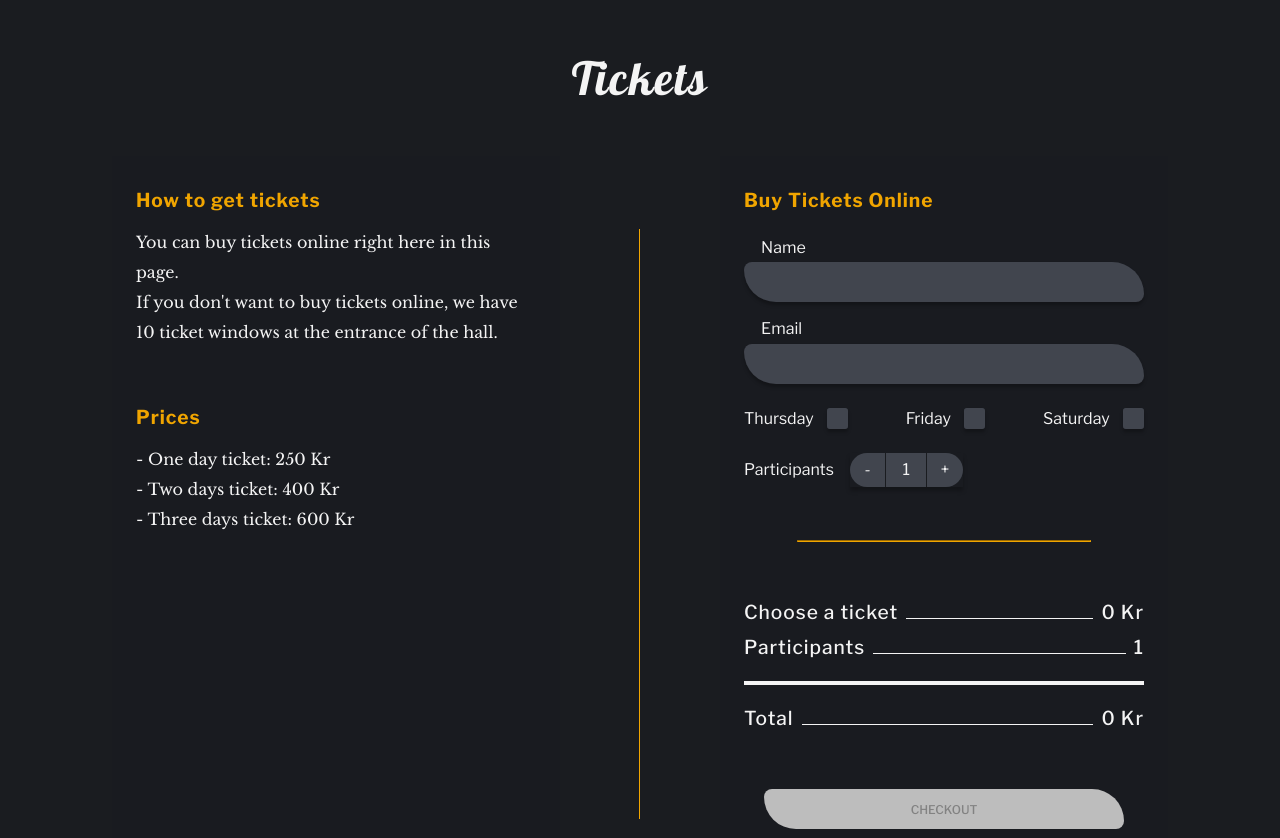
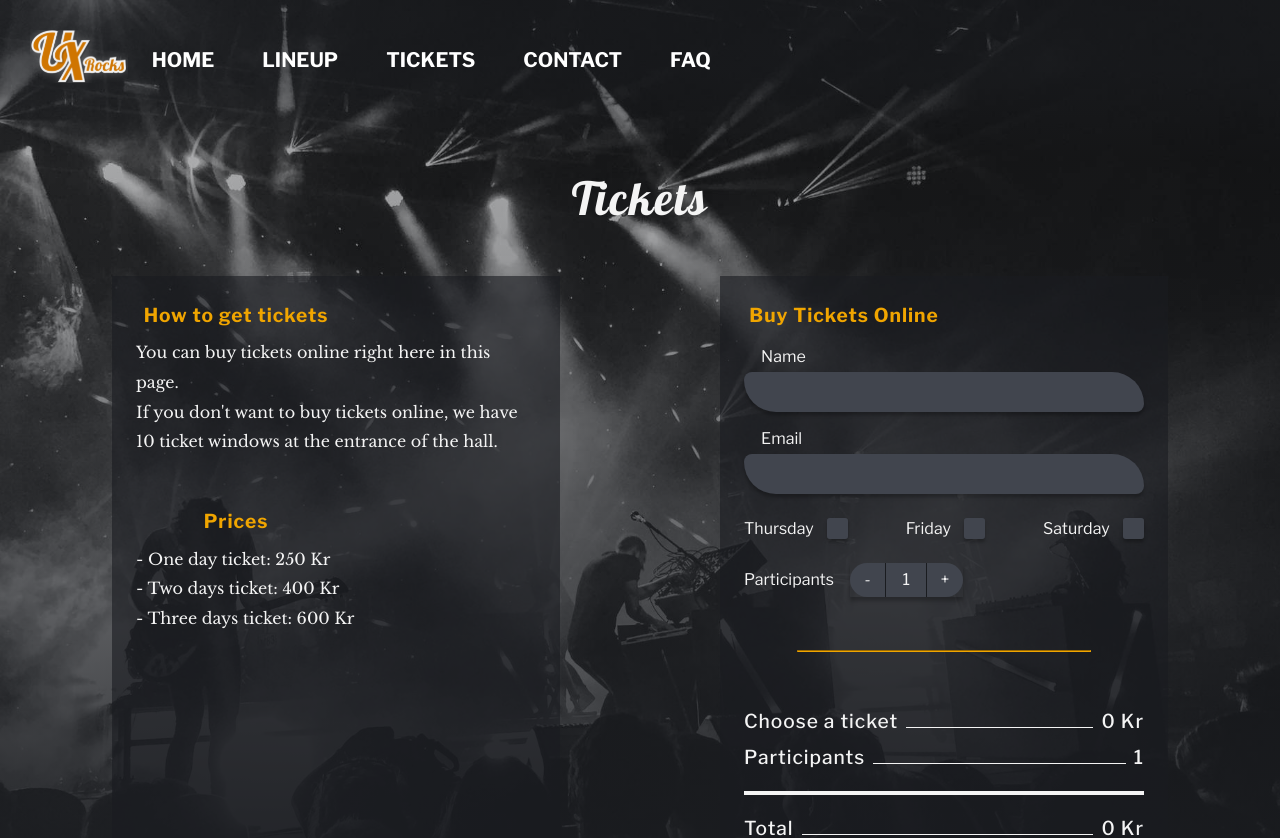
Before and after one commit to jensengbg-christian-mosciatti/ux-rocks, a Vue app: page /#/tickets in a window 1280 px wide. Shown: the top 838 px of the page. Built offline with nearby package versions, Linux system fonts and the light colour scheme.

Commit message:
refactoring nav

```diff
--- a/src/App.vue
+++ b/src/App.vue
@@ -1,8 +1,8 @@
 <template>
-
+  <Nav/>
   <router-view v-slot="{ Component }">
     <transition name="fade" mode="out-in">
-      <component :is="Component" />
+      <component class="margin-top" :is="Component" />
     </transition>
   </router-view>
 
@@ -11,16 +11,22 @@
 
 <script>
 import Footer from '@/components/Footer.vue'
+import Nav from '@/components/Nav.vue'
 
 export default {
   components: {
     Footer,
+    Nav
   },
 }
 </script>
 
 <style lang="scss">
 @import '@/styles/_general';
+
+.margin-top {
+  padding-top: 120px;
+}
 
 html {
   box-sizing: border-box;
@@ -59,11 +65,13 @@ html {
 .fade-enter-from,
 .fade-leave-to {
   opacity: 0;
+
 }
 
 .fade-enter-to,
 .fade-leave-from {
   opacity: 0;
+
   // opacity: 1;
 }
 
--- a/src/components/LineupList.vue
+++ b/src/components/LineupList.vue
@@ -60,13 +60,34 @@
 import Artist from '@/components/Artist'
 import ArtistModal from '@/components/ArtistModal'
 export default {
-    components: { Artist, ArtistModal }
+    components: { Artist, ArtistModal },
+    data() {return{
+      showArtistModal: false,
+    }},
+    methods: {
+    showModal(name, pic, info) {
+      this.selectedName = name
+      this.selectedPic = pic
+      this.selectedInfo = info
+      this.showArtistModal = true
+    },
+
+    closeModal() {
+      this.showArtistModal = false
+    },
+  },
 }
 </script>
 
 <style lang="scss">
 #lineup-list {
-
+  margin: auto;
+  display: flex;
+  justify-content: space-between;
+  align-items: center;
+  width: 70vw;
+  max-width: 1400px;
+  flex-direction: column;
     .lineup-container {
         margin: 50px auto;
         display: flex;
@@ -74,4 +95,9 @@ export default {
         flex-wrap: wrap;
       }
 }
+h2 {
+    max-width: 200px;
+    text-align: center;
+    line-height: 1.6em;
+}
 </style>
--- a/src/components/Nav.vue
+++ b/src/components/Nav.vue
@@ -1,4 +1,5 @@
 <template>
+  <div class="nav-positioning">
     <div id="nav">
       <router-link to="/">
         <img src="@/assets/uxrocks.svg" alt="logo" />
@@ -21,6 +22,8 @@
 
       <MenuModal v-if="showModal" @close="showModal = false" />
     </div>
+
+  </div>
 </template>
 
 <script>
@@ -39,6 +42,9 @@ export default {
 </script>
 
 <style lang="scss" scoped>
+    .nav-positioning {
+      position: absolute;
+    }
     #nav {
         // margin: $margin-v-img;
         padding: $margin-v-img;
--- a/src/styles/_general.scss
+++ b/src/styles/_general.scss
@@ -1,4 +1,4 @@
-.ticket {
+.ticket-bg {
   min-height: 100vh;
   background-color: $black;
   background-image: $bck-shadow, url('./assets/img/bck-tickets.jpg');
@@ -6,33 +6,16 @@
   background-size: cover;
   background-position: center;
   opacity: 1;
-  transition: $fade;
+
 }
 
 .home-bg {
   background-color: $black; /* Used if the image is unavailable */
   background-image: $bg-shadow-home, url('./assets/img/home-bg.png');
-
   background-repeat: no-repeat; /* Do not repeat the image */
   background-size: cover; /* Resize the background image to cover the entire container */
   background-position: center;
   opacity: 1;
-  transition: $fade;
-}
-
-.lineup {
-  min-height: 100vh;
-  background-color: $black;
-  background-image: $lineup-shadow, url('./assets/img/lineup-bg.jpg');
-  background-repeat: no-repeat;
-  background-size: cover;
-  background-position: center;
-  opacity: 1;
-  transition: $fade;
-}
-.fade {
-  opacity: 0;
-  transition: none;
 }
 
 .links {
--- a/src/views/Contact.vue
+++ b/src/views/Contact.vue
@@ -1,4 +1,5 @@
 <template>
+
     <div class="contact-container">
       <div class="contact-info">
         <h1>Contact</h1>
@@ -26,11 +27,13 @@
         press@uxrocks.se
       </p>
     </div>
+
 </template>
 
 <script>
 import Input from '@/components/InputField'
 import PrimaryBtn from '@/components/PrimaryBtn'
+
 export default {
   components: {
     Input,
--- a/src/views/Faq.vue
+++ b/src/views/Faq.vue
@@ -1,4 +1,5 @@
 <template>
+
     <div class="faq-container">
       <h1>FAQ</h1>
 
@@ -36,10 +37,13 @@
         </p>
       </div>
     </div>
+
 </template>
 
 <script>
-export default {}
+export default {
+
+}
 </script>
 
 <style lang="scss" scoped>
--- a/src/views/Home.vue
+++ b/src/views/Home.vue
@@ -1,6 +1,6 @@
 <template>
   <div class="home home-bg">
-    <Nav/>
+    <!-- <Nav/> -->
     <main>
       <section>
         <h1 class="gold">UX ROCKS</h1>
@@ -41,20 +41,21 @@
 // @ is an alias to /src
 import PrimaryBtn from '@/components/PrimaryBtn'
 import GhostBtn from '@/components/GhostBtn'
-import Nav from '@/components/Nav'
+// import Nav from '@/components/Nav'
 
 export default {
   name: 'Home',
   components: {
     PrimaryBtn,
     GhostBtn,
-    Nav
+
   },
 }
 </script>
 
 <style lang="scss" scoped>
 .home {
+
   main {
     height: calc(100vh - 60px);
     margin-top: 5em;
--- a/src/views/Lineup.vue
+++ b/src/views/Lineup.vue
@@ -1,4 +1,5 @@
 <template>
+    <div class="lineup-bg">
       <div id="lineup">
         <h1>Lineup</h1>
         <div class="btn-container">
@@ -9,39 +10,40 @@
         </div>
         <LineupList />
       </div>
+
+    </div>
 </template>
 
 <script>
 import LineupList from '@/components/LineupList'
 import PrimaryBtn from '@/components/PrimaryBtn'
 import GhostBtn from '@/components/GhostBtn'
+
+
 export default {
   components: {LineupList, PrimaryBtn, GhostBtn},
   data() {
     return {
-      showArtistModal: false,
       selectedName: '',
       selectedPic: '',
       selectedInfo: '',
     }
   },
 
-  methods: {
-    showModal(name, pic, info) {
-      this.selectedName = name
-      this.selectedPic = pic
-      this.selectedInfo = info
-      this.showArtistModal = true
-    },
 
-    closeModal() {
-      this.showArtistModal = false
-    },
-  },
 }
 </script>
 
 <style lang="scss" scoped>
+.lineup-bg {
+  min-height: 100vh;
+  background-color: $black;
+  background-image: $lineup-shadow, url('../assets/img/lineup-bg.jpg');
+  background-repeat: no-repeat;
+  background-size: cover;
+  background-position: center;
+}
+
 #lineup {
   margin: auto;
   display: flex;
@@ -50,15 +52,12 @@ export default {
   width: 70vw;
   max-width: 1400px;
   flex-direction: column;
+
   h1 {
     color: $gold;
     margin: 50px;
   }
-  h2 {
-    max-width: 200px;
-    text-align: center;
-    line-height: 1.6em;
-  }
+
   .btn-container {
     display: flex;
     justify-content: center;
--- a/src/views/Tickets.vue
+++ b/src/views/Tickets.vue
@@ -1,5 +1,5 @@
 <template>
-  <main>
+    <main class="ticket-bg">
       <section class="title">
         <h1>Tickets</h1>
       </section>
@@ -33,9 +33,10 @@
 
 <script>
 import Ticket from '@/components/TicketShop.vue'
+
 export default {
   components: {
-    Ticket,
+    Ticket
   },
 }
 </script>
```
Lines whose indentation alone changed are shown as unchanged.
